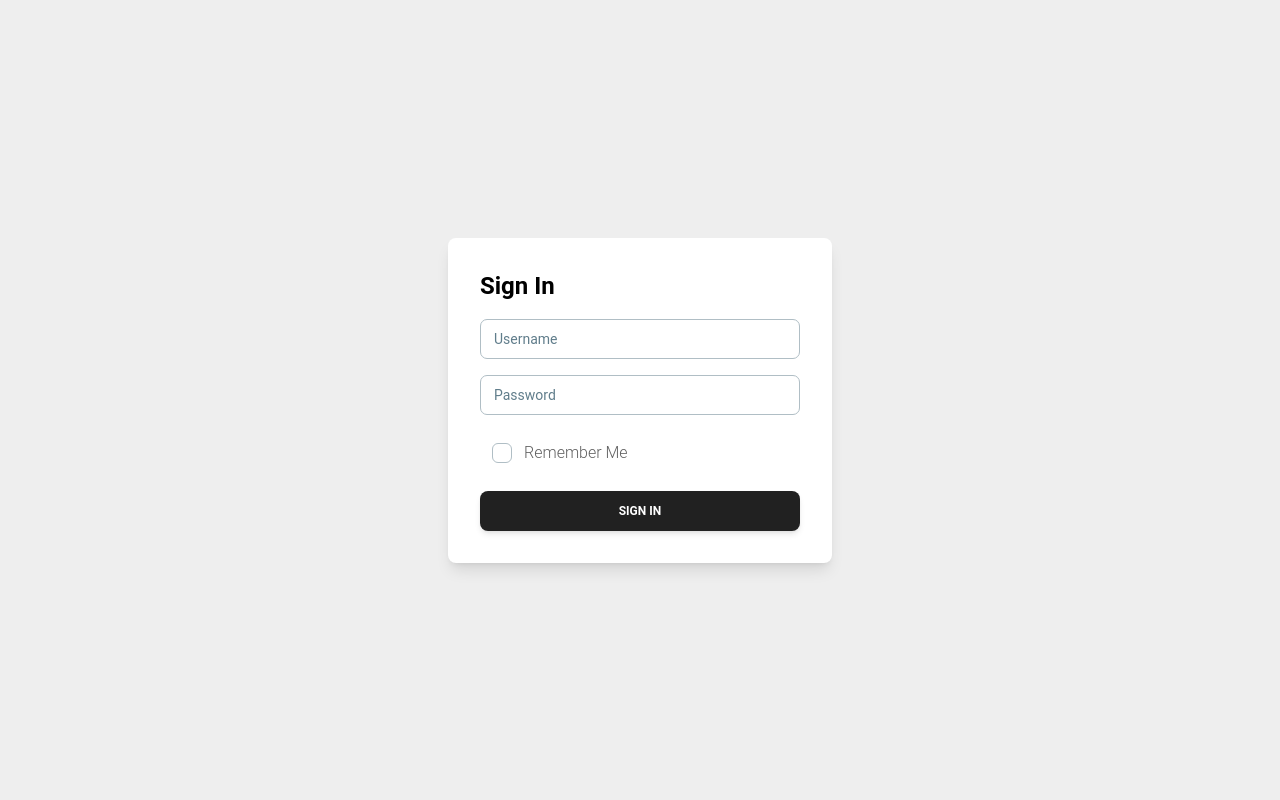
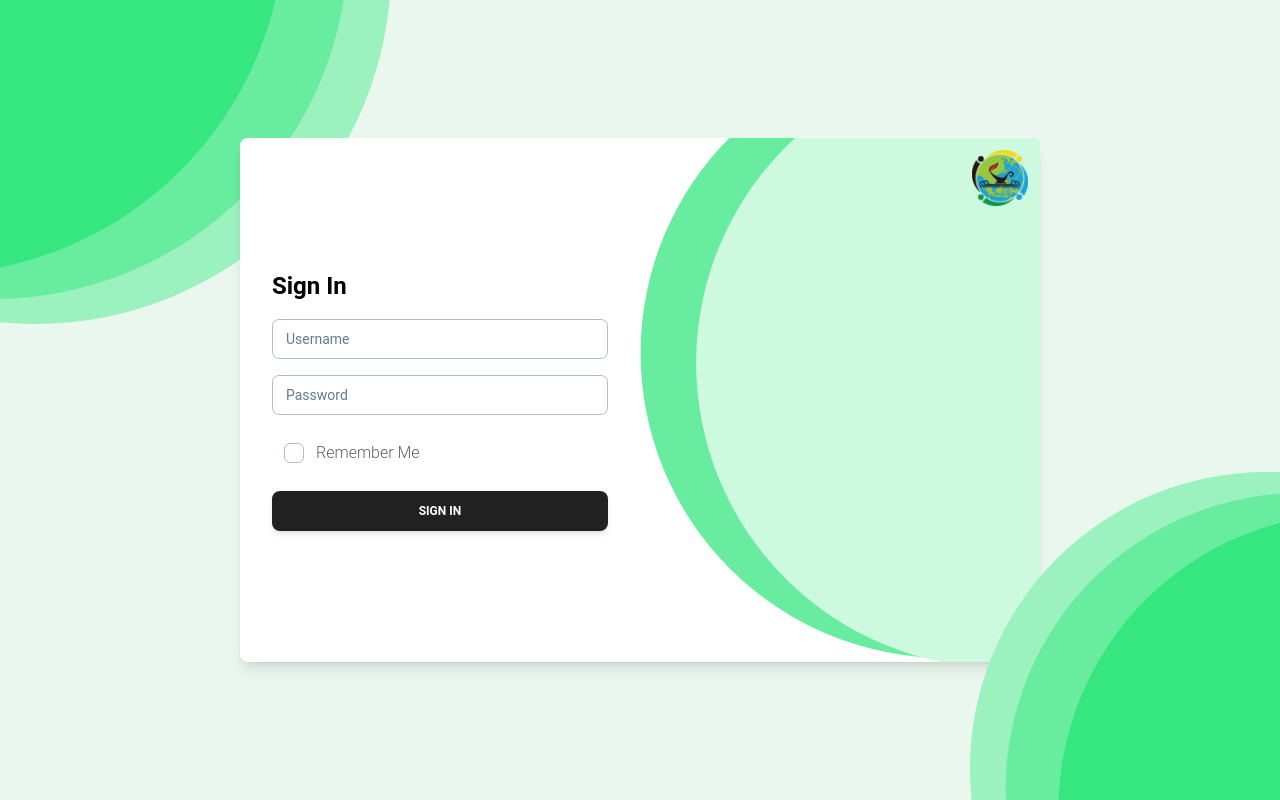
Before and after one commit to alnoviantirs/monev-front-end-main, a React (Vite) app: page / in a window 1280 px wide. Built offline with nearby package versions, Linux system fonts and the light colour scheme.

Commit message:
Refactor login page UI and add background decoration

```diff
--- a/src/pages/Login.jsx
+++ b/src/pages/Login.jsx
@@ -37,10 +37,27 @@ export default function LoginPage() {
   };
 
   return (
-    <div className="flex justify-center items-center min-h-screen bg-gray-200">
+    <div className="relative flex justify-center items-center min-h-screen bg-[#EAF7EF]">
+      {/* SVG Dekorasi Pojok Kiri Atas */}
+      <div className="absolute top-0 left-0">
+        <svg
+          width="391"
+          height="324"
+          viewBox="0 0 391 324"
+          fill="none"
+          xmlns="http://www.w3.org/2000/svg"
+        >
+          <circle cx="35.7399" cy="-31.2602" r="355.26" fill="#9BF2BF" />
+          <circle cx="-7.15561" cy="-56.1204" r="355.26" fill="#68EC9F" />
+          <circle cx="-70.5536" cy="-80.7602" r="355.26" fill="#36E67F" />
+        </svg>
+      </div>
+
+      <div className="bg-white shadow-lg rounded-lg w-full max-w-[50rem] h-auto flex overflow-hidden relative">
+        {/* Form Login */}
         <form
           onSubmit={handleSubmit(onSubmit)}
-        className="bg-white p-8 shadow-lg rounded-lg w-96"
+          className="p-8 w-1/2 flex flex-col justify-center"
         >
           <Typography variant="h4" className="mb-4">
             Sign In
@@ -68,7 +85,7 @@ export default function LoginPage() {
               error={errors.password ? true : false}
               helpertext={errors.password?.message}
             />
-          {errors.username && (
+            {errors.password && (
               <Typography color="red" variant="small">
                 {errors.password.message}
               </Typography>
@@ -89,6 +106,70 @@ export default function LoginPage() {
             </Typography>
           )}
         </form>
+
+        {/* SVG Background */}
+        <div className="w-1/2 bg-cover bg-center flex justify-center items-center rounded-r-lg relative">
+          <svg
+            width="466"
+            height="524"
+            viewBox="0 0 466 524"
+            fill="none"
+            xmlns="http://www.w3.org/2000/svg"
+          >
+            <circle
+              cx="355.971"
+              cy="207.25"
+              r="355.26"
+              transform="rotate(-180 355.971 207.25)"
+              fill="#68EC9F"
+            />
+            <circle
+              cx="420.657"
+              cy="218.75"
+              r="355.26"
+              transform="rotate(-180 420.657 218.75)"
+              fill="#CDF9DF"
+            />
+          </svg>
+
+          {/* Gambar JPG di sebelah kanan atas */}
+          <div className="absolute top-3 right-3">
+            <img src="/logo-seaqis.png" alt="New Image" className="w-14 h-14" />
+          </div>
+        </div>
+      </div>
+      <div className="absolute bottom-0 right-0">
+        <svg
+          width="311"
+          height="328"
+          viewBox="0 0 311 328"
+          fill="none"
+          xmlns="http://www.w3.org/2000/svg"
+        >
+          <circle
+            cx="297.2"
+            cy="296.298"
+            r="296.298"
+            transform="rotate(-180 297.2 296.298)"
+            fill="#9BF2BF"
+          />
+          <circle
+            cx="332.976"
+            cy="317.032"
+            r="296.298"
+            transform="rotate(-180 332.976 317.032)"
+            fill="#68EC9F"
+          />
+          <circle
+            cx="385.852"
+            cy="337.583"
+            r="296.298"
+            transform="rotate(-180 385.852 337.583)"
+            fill="#36E67F"
+          />
+        </svg>
+      </div>
+
     </div>
   );
 }
```
Also changed, not shown: public/logo-seaqis.png (added). Lines whose indentation alone changed are shown as unchanged.
